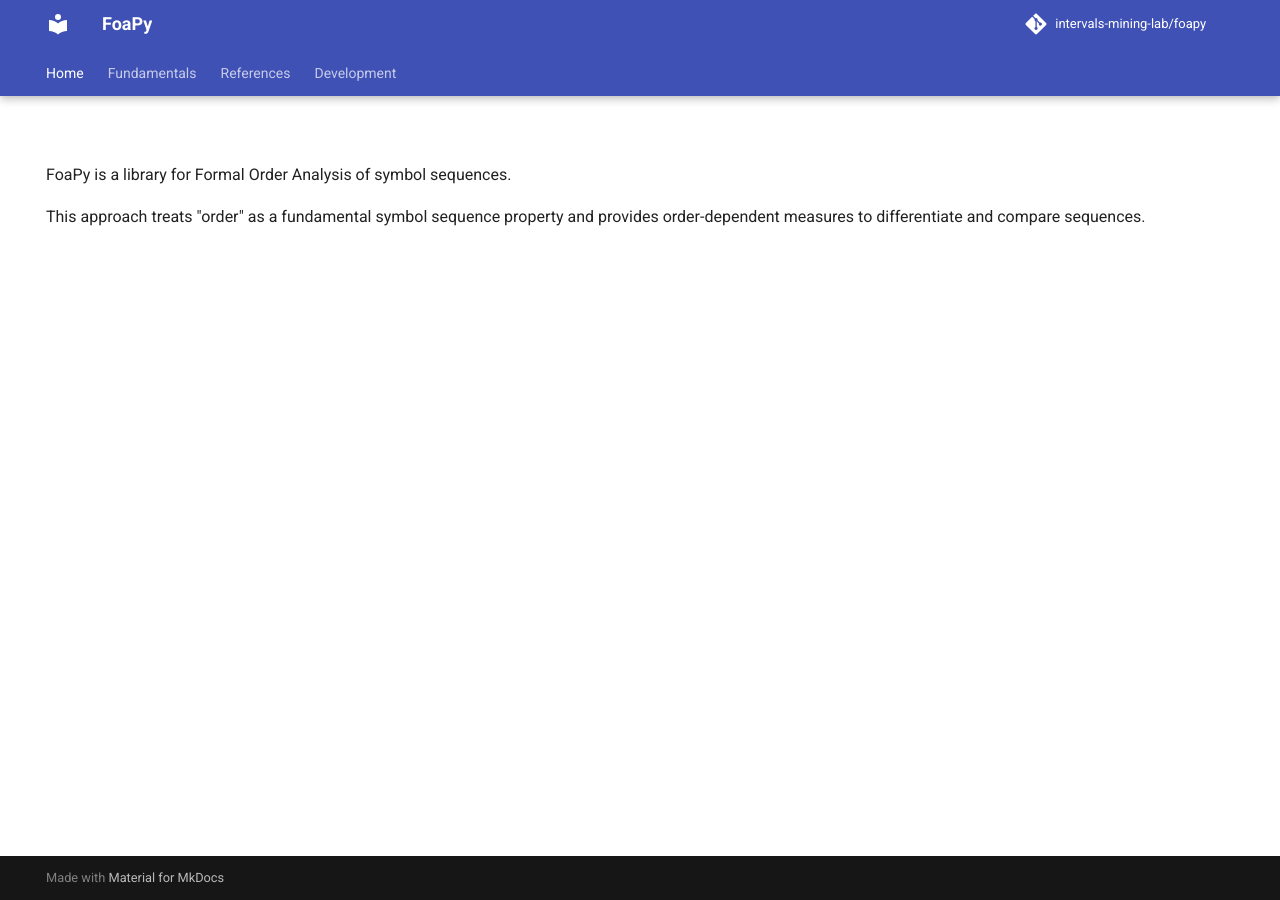
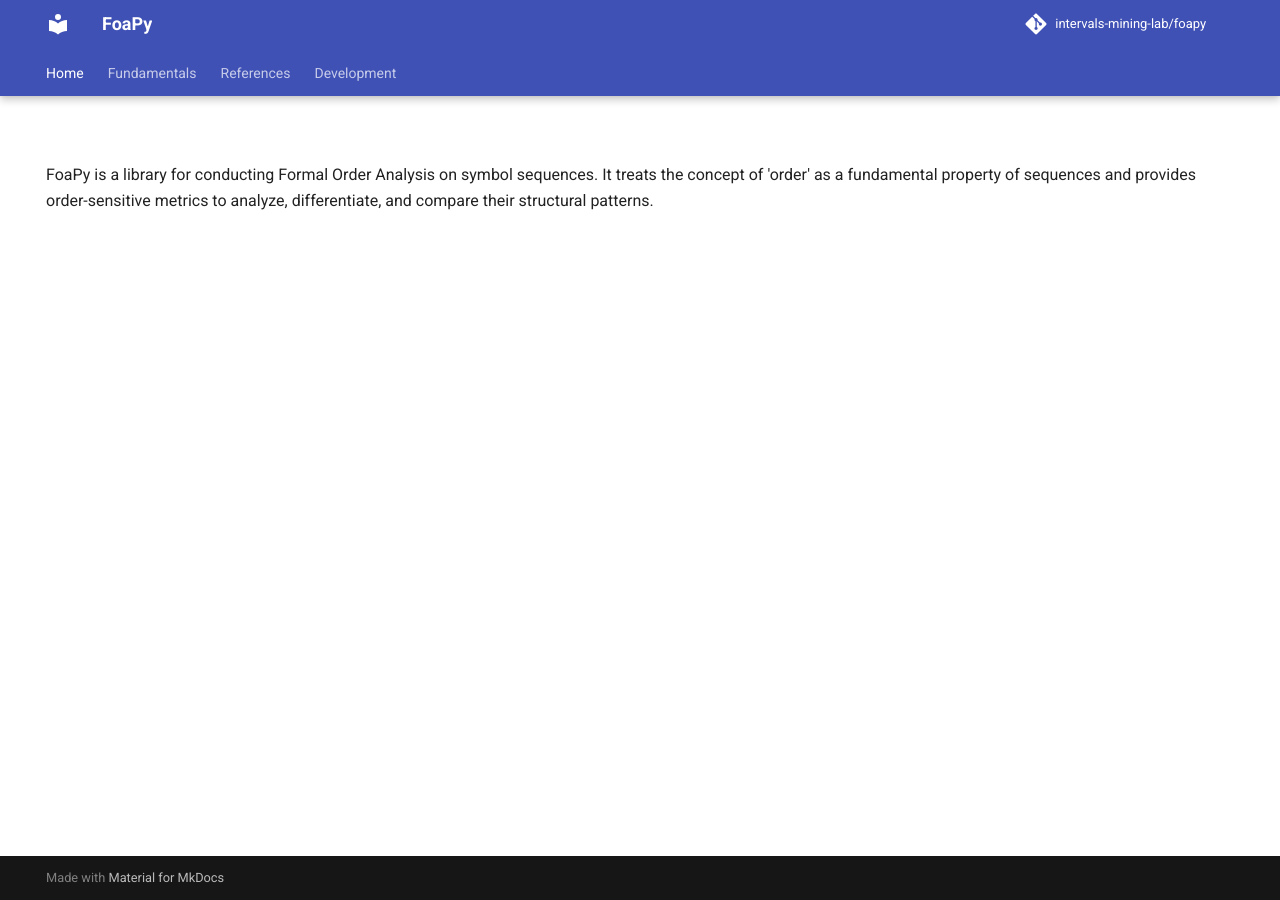
Before and after one commit to intervals-mining-lab/foapy, an MkDocs documentation site: the page built from docs/index.md, in a window 1280 px wide. Built offline with MkDocs 1.6.1 and Material for MkDocs 9.7.7, drawn with Linux system fonts in a browser that asks for light colours; a script that is not in the unit is left out; comment, search, counter and statistics services are not loaded; the version menu is left out.

Commit message:
Added front page

```diff
--- a/docs/index.md
+++ b/docs/index.md
@@ -9,9 +9,9 @@ h1 {
 }
 </style>
 # FoaPy
-FoaPy is a library for Formal Order Analysis of symbol sequences.
+FoaPy is a library for conducting Formal Order Analysis on symbol sequences.
+It treats the concept of 'order' as a fundamental property of sequences and provides order-sensitive metrics to analyze, differentiate, and compare their structural patterns.
 
-This approach treats "order" as a fundamental symbol sequence property and provides order-dependent measures to differentiate and compare sequences.
 <div id="playground-root"></div>
 <script type="module">
   import { mount } from './assets/js/playground.js';
```
